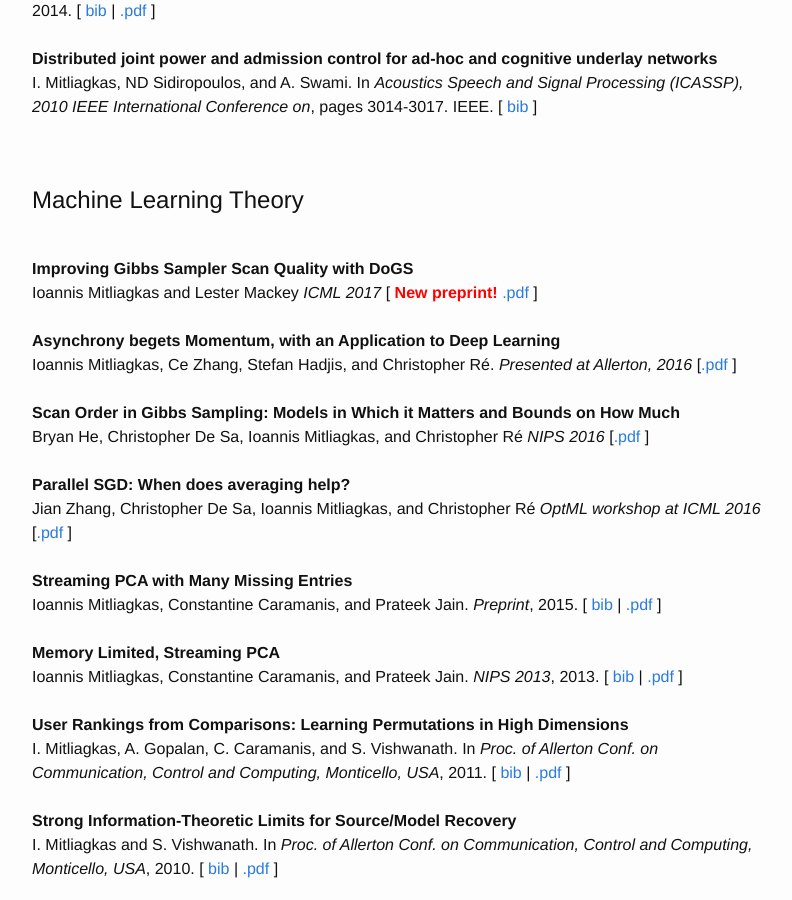
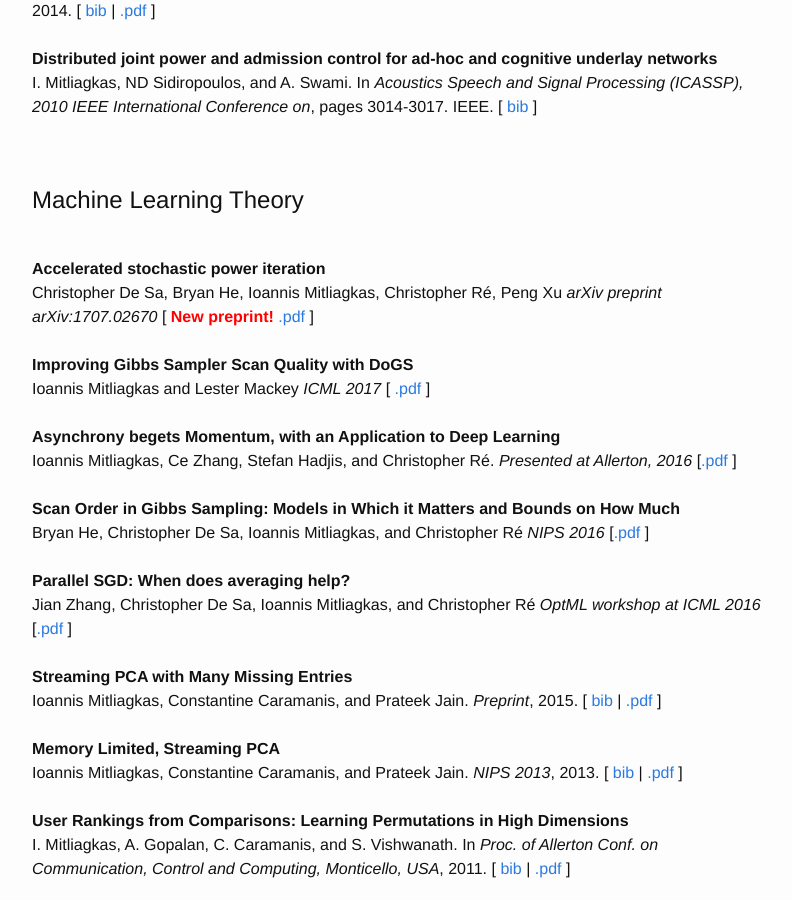
Before and after one commit to mitliagkas/mitliagkas.github.io, a Jekyll site: the page built from index.html, in a window 1280 px wide and 900 px high, scrolled down 2495 px. Shown: the whole window, without its empty margins (238-1030 px from the left). Built offline with Jekyll 4.4.1, drawn with Linux system fonts in a browser that asks for light colours.

Commit message:
Preprints

```diff
--- a/_includes/biblio_theory.html
+++ b/_includes/biblio_theory.html
@@ -1,5 +1,22 @@
 
 <dl>
+
+<dt>
+<a name="desa2017accelerated">&nbsp;</a>
+</dt>
+<dd>
+<b>Accelerated stochastic power iteration</b><br>
+Christopher De Sa, Bryan He, Ioannis Mitliagkas, Christopher Ré, Peng Xu
+	<em>arXiv preprint arXiv:1707.02670</em>
+[
+<span style="font-weight:bold">
+<font color="red">
+	New preprint!
+</font>
+</span>
+<a href="https://arxiv.org/pdf/1707.02670.pdf">.pdf</a>&nbsp;]
+
+</dd>
 
 <dt>
 <a name="mitliagkas2017improving">&nbsp;</a>
@@ -10,9 +27,6 @@ Ioannis Mitliagkas and Lester Mackey
 	<em>ICML 2017</em>
 [
 <span style="font-weight:bold">
-<font color="red">
-	New preprint!
-</font>
 </span>
 <a href="papers/marginal-gibbs.pdf">.pdf</a>&nbsp;]
 
```
